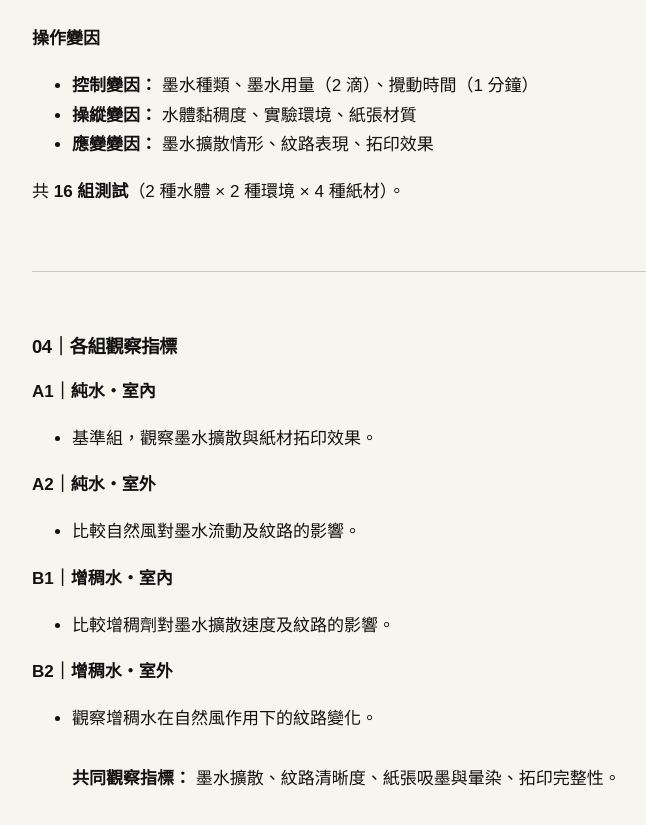
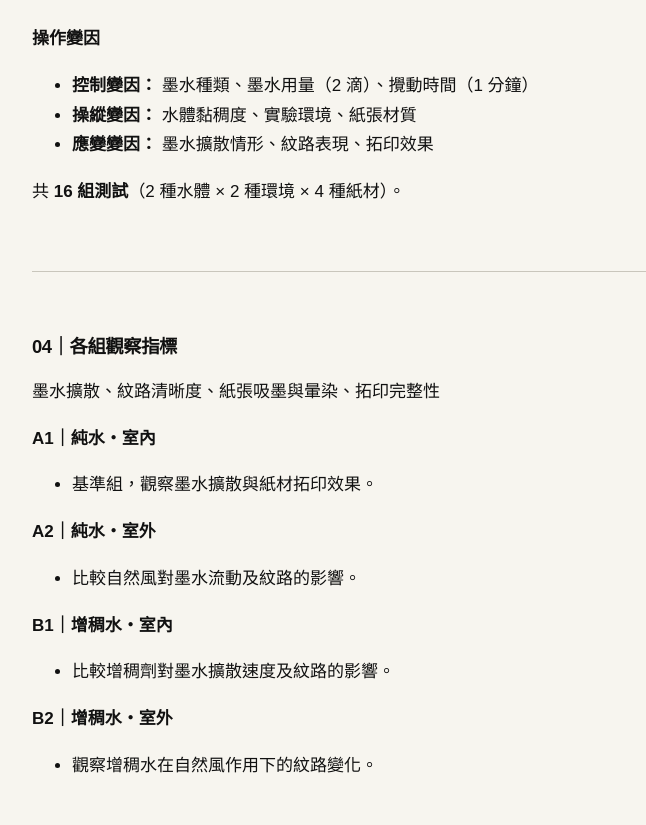
Before and after one commit to liki1928/fieldworkarchive, a Jekyll site: the page built from weeks/week-08.md, in a window 1280 px wide and 900 px high, scrolled down 2078 px. Shown: the top 825 px of the window, without its empty margins (48-694 px from the left). Built offline with Jekyll 4.4.1, drawn with Linux system fonts in a browser that asks for light colours.

Commit message:
Update week-08.md

```diff
--- a/weeks/week-08.md
+++ b/weeks/week-08.md
@@ -76,6 +77,3 @@ permalink: /weeks/week-08/
 
 **B2｜增稠水・室外**
 - 觀察增稠水在自然風作用下的紋路變化。
-<br>
-<br>
-**共同觀察指標：** 墨水擴散、紋路清晰度、紙張吸墨與暈染、拓印完整性。
```
Also changed, not shown: other parts of weeks/week-08.md (+1 -0 lines).
